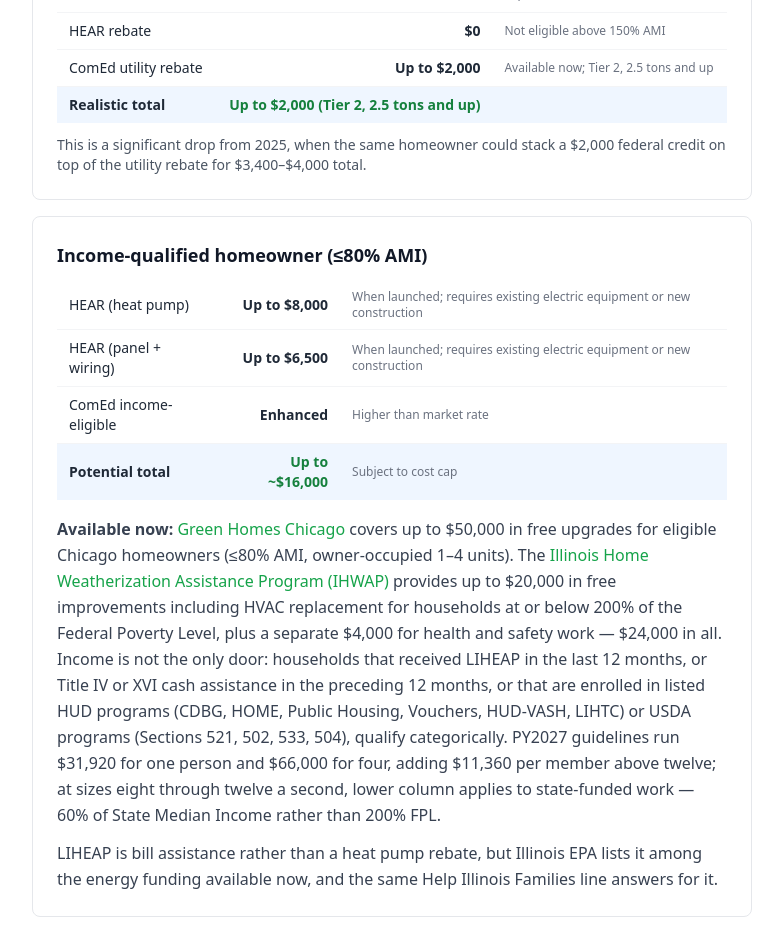
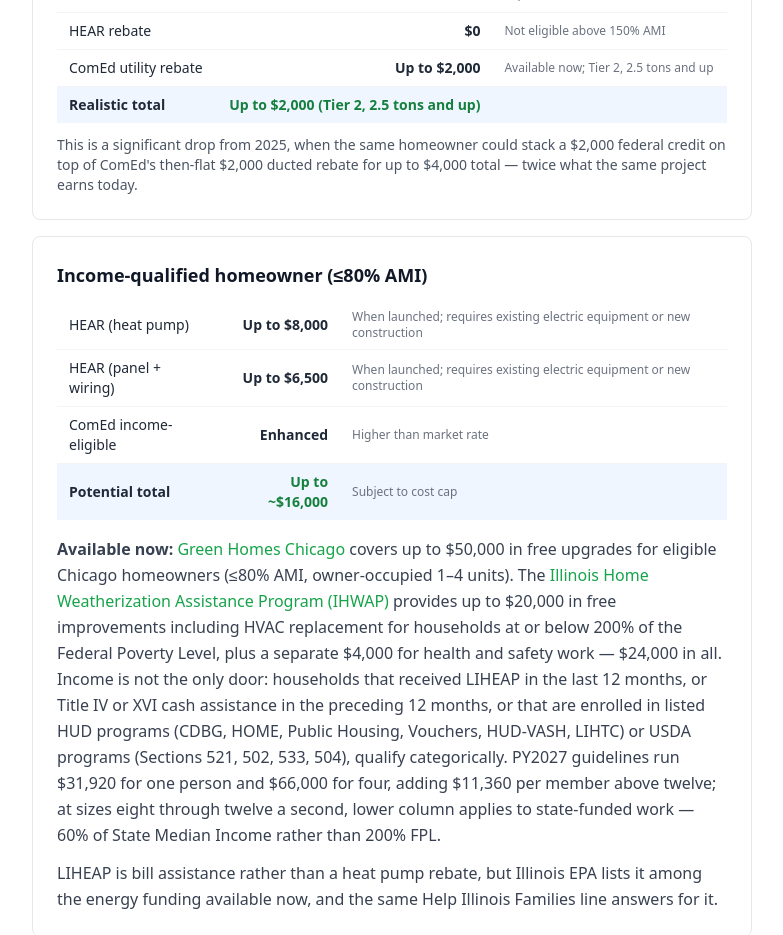
Before and after one commit to giniwproductions-88/homeenergybasics, a Next.js app: page /heat-pumps/states/il in a window 1280 px wide. Shown: the part 6100-7035 px from the top of the page, without its empty margins (248-1031 px from the left). Built offline with nearby package versions, Linux system fonts and the light colour scheme.

Commit message:
fix(il): 2025 comparison was built on a ComEd figure that never existed
...

```diff
--- a/src/app/heat-pumps/states/il/page.tsx
+++ b/src/app/heat-pumps/states/il/page.tsx
@@ -698,8 +698,9 @@
             </table>
             <p className="text-sm text-gray-600 mt-3">
               This is a significant drop from 2025, when the same homeowner
-              could stack a $2,000 federal credit on top of the utility rebate
-              for $3,400–$4,000 total.
+              could stack a $2,000 federal credit on top of ComEd&apos;s
+              then-flat $2,000 ducted rebate for up to $4,000 total — twice what
+              the same project earns today.
             </p>
           </div>
 
```
